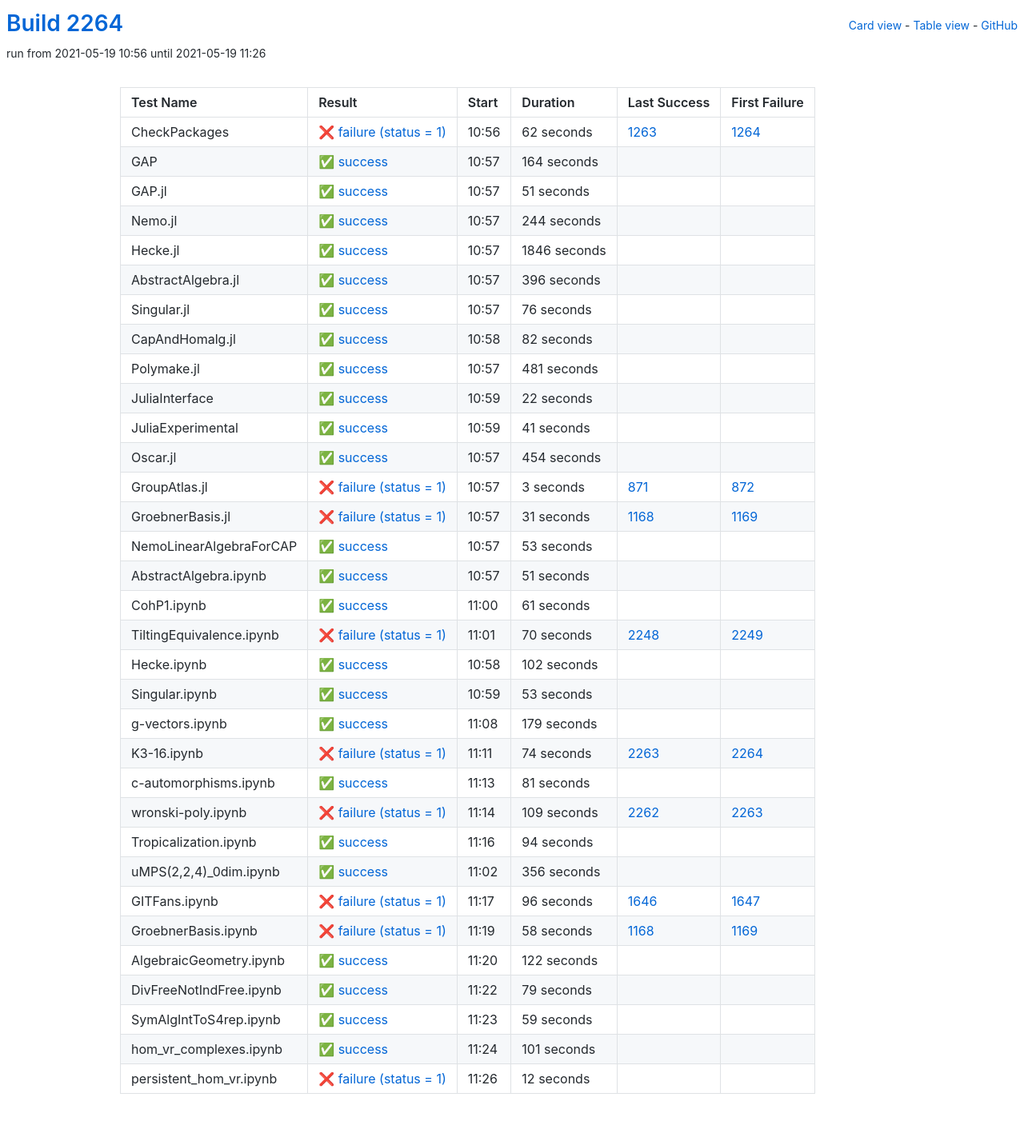
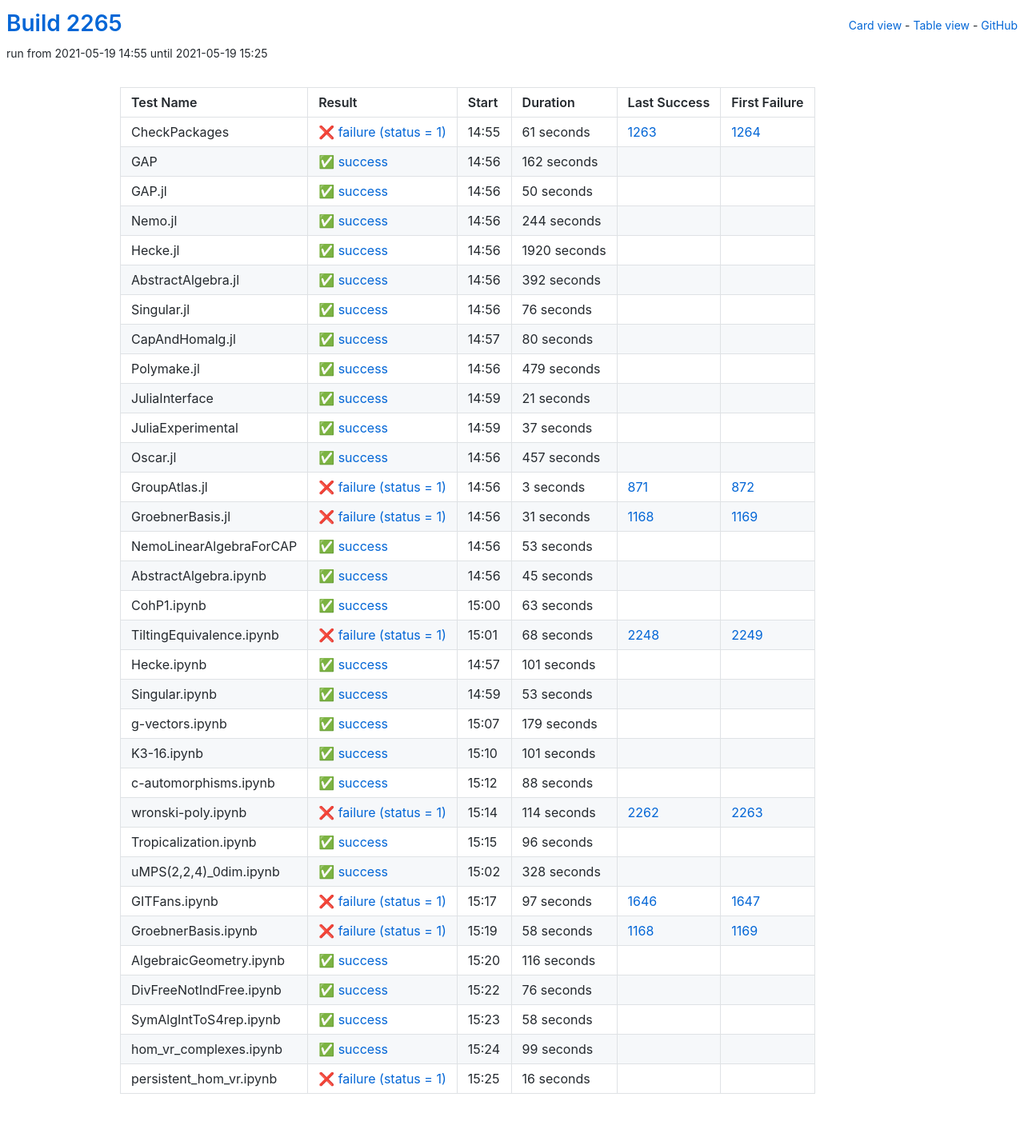
Before and after one commit to oscar-system/oscar-ci-status-stable, a Jekyll site: the page built from table.html, in a window 1280 px wide. Shown: the whole page at 80% size. Built offline with Jekyll 4.4.1, drawn with Linux system fonts in a browser that asks for light colours.

Commit message:
Build #2265

```diff
--- a/_data/ci.yml
+++ b/_data/ci.yml
@@ -1,6 +1,6 @@
 ---
-build: 2264
-build_url: https://oscarci.mathematik.uni-kl.de/job/oscar-stable/2264/
+build: 2265
+build_url: https://oscarci.mathematik.uni-kl.de/job/oscar-stable/2265/
 job: oscar-stable
 organization: oscar-system
 repo: oscar-ci-status-stable
@@ -8,44 +8,44 @@ repourl: https://github.com/oscar-system/oscar-ci-status-stable
 tests:
 - name: CheckPackages
   id: checkpackages
-  log: https://oscarci.mathematik.uni-kl.de/job/oscar-stable/2264/artifact/logs/build-2264/CheckPackages.log
-  start: 2021-05-19 10:56
+  log: https://oscarci.mathematik.uni-kl.de/job/oscar-stable/2265/artifact/logs/build-2265/CheckPackages.log
+  start: 2021-05-19 14:55
   success: false
   exitcode: 1
   status: failure
-  duration: 62
+  duration: 61
   last_success: 1263
   last_success_url: https://oscarci.mathematik.uni-kl.de/job/oscar-stable/1263/
   first_failure: 1264
   first_failure_url: https://oscarci.mathematik.uni-kl.de/job/oscar-stable/1264/
 - name: GAP
   id: gap
-  log: https://oscarci.mathematik.uni-kl.de/job/oscar-stable/2264/artifact/logs/build-2264/GAP.log
-  start: 2021-05-19 10:57
+  log: https://oscarci.mathematik.uni-kl.de/job/oscar-stable/2265/artifact/logs/build-2265/GAP.log
+  start: 2021-05-19 14:56
   success: true
   exitcode: 0
   status: success
-  duration: 164
+  duration: 162
   last_success: false
   last_success_url:
   first_failure: false
   first_failure_url:
 - name: GAP.jl
   id: gap-jl
-  log: https://oscarci.mathematik.uni-kl.de/job/oscar-stable/2264/artifact/logs/build-2264/GAP.jl.log
-  start: 2021-05-19 10:57
+  log: https://oscarci.mathematik.uni-kl.de/job/oscar-stable/2265/artifact/logs/build-2265/GAP.jl.log
+  start: 2021-05-19 14:56
   success: true
   exitcode: 0
   status: success
-  duration: 51
+  duration: 50
   last_success: false
   last_success_url:
   first_failure: false
   first_failure_url:
 - name: Nemo.jl
   id: nemo-jl
-  log: https://oscarci.mathematik.uni-kl.de/job/oscar-stable/2264/artifact/logs/build-2264/Nemo.jl.log
-  start: 2021-05-19 10:57
+  log: https://oscarci.mathematik.uni-kl.de/job/oscar-stable/2265/artifact/logs/build-2265/Nemo.jl.log
+  start: 2021-05-19 14:56
   success: true
   exitcode: 0
   status: success
@@ -56,32 +56,32 @@ tests:
   first_failure_url:
 - name: Hecke.jl
   id: hecke-jl
-  log: https://oscarci.mathematik.uni-kl.de/job/oscar-stable/2264/artifact/logs/build-2264/Hecke.jl.log
-  start: 2021-05-19 10:57
+  log: https://oscarci.mathematik.uni-kl.de/job/oscar-stable/2265/artifact/logs/build-2265/Hecke.jl.log
+  start: 2021-05-19 14:56
   success: true
   exitcode: 0
   status: success
-  duration: 1846
+  duration: 1920
   last_success: false
   last_success_url:
   first_failure: false
   first_failure_url:
 - name: AbstractAlgebra.jl
   id: abstractalgebra-jl
-  log: https://oscarci.mathematik.uni-kl.de/job/oscar-stable/2264/artifact/logs/build-2264/AbstractAlgebra.jl.log
-  start: 2021-05-19 10:57
+  log: https://oscarci.mathematik.uni-kl.de/job/oscar-stable/2265/artifact/logs/build-2265/AbstractAlgebra.jl.log
+  start: 2021-05-19 14:56
   success: true
   exitcode: 0
   status: success
-  duration: 396
+  duration: 392
   last_success: false
   last_success_url:
   first_failure: false
   first_failure_url:
 - name: Singular.jl
   id: singular-jl
-  log: https://oscarci.mathematik.uni-kl.de/job/oscar-stable/2264/artifact/logs/build-2264/Singular.jl.log
-  start: 2021-05-19 10:57
+  log: https://oscarci.mathematik.uni-kl.de/job/oscar-stable/2265/artifact/logs/build-2265/Singular.jl.log
+  start: 2021-05-19 14:56
   success: true
   exitcode: 0
   status: success
@@ -92,68 +92,68 @@ tests:
   first_failure_url:
 - name: CapAndHomalg.jl
   id: capandhomalg-jl
-  log: https://oscarci.mathematik.uni-kl.de/job/oscar-stable/2264/artifact/logs/build-2264/CapAndHomalg.jl.log
-  start: 2021-05-19 10:58
+  log: https://oscarci.mathematik.uni-kl.de/job/oscar-stable/2265/artifact/logs/build-2265/CapAndHomalg.jl.log
+  start: 2021-05-19 14:57
   success: true
   exitcode: 0
   status: success
-  duration: 82
+  duration: 80
   last_success: false
   last_success_url:
   first_failure: false
   first_failure_url:
 - name: Polymake.jl
   id: polymake-jl
-  log: https://oscarci.mathematik.uni-kl.de/job/oscar-stable/2264/artifact/logs/build-2264/Polymake.jl.log
-  start: 2021-05-19 10:57
+  log: https://oscarci.mathematik.uni-kl.de/job/oscar-stable/2265/artifact/logs/build-2265/Polymake.jl.log
+  start: 2021-05-19 14:56
   success: true
   exitcode: 0
   status: success
-  duration: 481
+  duration: 479
   last_success: false
   last_success_url:
   first_failure: false
   first_failure_url:
 - name: JuliaInterface
   id: juliainterface
-  log: https://oscarci.mathematik.uni-kl.de/job/oscar-stable/2264/artifact/logs/build-2264/JuliaInterface.log
-  start: 2021-05-19 10:59
+  log: https://oscarci.mathematik.uni-kl.de/job/oscar-stable/2265/artifact/logs/build-2265/JuliaInterface.log
+  start: 2021-05-19 14:59
   success: true
   exitcode: 0
   status: success
-  duration: 22
+  duration: 21
   last_success: false
   last_success_url:
   first_failure: false
   first_failure_url:
 - name: JuliaExperimental
   id: juliaexperimental
-  log: https://oscarci.mathematik.uni-kl.de/job/oscar-stable/2264/artifact/logs/build-2264/JuliaExperimental.log
-  start: 2021-05-19 10:59
+  log: https://oscarci.mathematik.uni-kl.de/job/oscar-stable/2265/artifact/logs/build-2265/JuliaExperimental.log
+  start: 2021-05-19 14:59
   success: true
   exitcode: 0
   status: success
-  duration: 41
+  duration: 37
   last_success: false
   last_success_url:
   first_failure: false
   first_failure_url:
 - name: Oscar.jl
   id: oscar-jl
-  log: https://oscarci.mathematik.uni-kl.de/job/oscar-stable/2264/artifact/logs/build-2264/Oscar.jl.log
-  start: 2021-05-19 10:57
+  log: https://oscarci.mathematik.uni-kl.de/job/oscar-stable/2265/artifact/logs/build-2265/Oscar.jl.log
+  start: 2021-05-19 14:56
   success: true
   exitcode: 0
   status: success
-  duration: 454
+  duration: 457
   last_success: false
   last_success_url:
   first_failure: false
   first_failure_url:
 - name: GroupAtlas.jl
   id: groupatlas-jl
-  log: https://oscarci.mathematik.uni-kl.de/job/oscar-stable/2264/artifact/logs/build-2264/GroupAtlas.jl.log
-  start: 2021-05-19 10:57
+  log: https://oscarci.mathematik.uni-kl.de/job/oscar-stable/2265/artifact/logs/build-2265/GroupAtlas.jl.log
+  start: 2021-05-19 14:56
   success: false
   exitcode: 1
   status: failure
@@ -164,8 +164,8 @@ tests:
   first_failure_url: https://oscarci.mathematik.uni-kl.de/job/oscar-stable/872/
 - name: GroebnerBasis.jl
   id: groebnerbasis-jl
-  log: https://oscarci.mathematik.uni-kl.de/job/oscar-stable/2264/artifact/logs/build-2264/GroebnerBasis.jl.log
-  start: 2021-05-19 10:57
+  log: https://oscarci.mathematik.uni-kl.de/job/oscar-stable/2265/artifact/logs/build-2265/GroebnerBasis.jl.log
+  start: 2021-05-19 14:56
   success: false
   exitcode: 1
   status: failure
@@ -176,8 +176,8 @@ tests:
   first_failure_url: https://oscarci.mathematik.uni-kl.de/job/oscar-stable/1169/
 - name: NemoLinearAlgebraForCAP
   id: nemolinearalgebraforcap
-  log: https://oscarci.mathematik.uni-kl.de/job/oscar-stable/2264/artifact/logs/build-2264/NemoLinearAlgebraForCAP.log
-  start: 2021-05-19 10:57
+  log: https://oscarci.mathematik.uni-kl.de/job/oscar-stable/2265/artifact/logs/build-2265/NemoLinearAlgebraForCAP.log
+  start: 2021-05-19 14:56
   success: true
   exitcode: 0
   status: success
@@ -188,56 +188,56 @@ tests:
   first_failure_url:
 - name: AbstractAlgebra.ipynb
   id: abstractalgebra-ipynb
-  log: https://oscarci.mathematik.uni-kl.de/job/oscar-stable/2264/artifact/logs/build-2264/AbstractAlgebra.ipynb.log
-  start: 2021-05-19 10:57
+  log: https://oscarci.mathematik.uni-kl.de/job/oscar-stable/2265/artifact/logs/build-2265/AbstractAlgebra.ipynb.log
+  start: 2021-05-19 14:56
   success: true
   exitcode: 0
   status: success
-  duration: 51
+  duration: 45
   last_success: false
   last_success_url:
   first_failure: false
   first_failure_url:
 - name: CohP1.ipynb
   id: cohp1-ipynb
-  log: https://oscarci.mathematik.uni-kl.de/job/oscar-stable/2264/artifact/logs/build-2264/CohP1.ipynb.log
-  start: 2021-05-19 11:00
+  log: https://oscarci.mathematik.uni-kl.de/job/oscar-stable/2265/artifact/logs/build-2265/CohP1.ipynb.log
+  start: 2021-05-19 15:00
   success: true
   exitcode: 0
   status: success
-  duration: 61
+  duration: 63
   last_success: false
   last_success_url:
   first_failure: false
   first_failure_url:
 - name: TiltingEquivalence.ipynb
   id: tiltingequivalence-ipynb
-  log: https://oscarci.mathematik.uni-kl.de/job/oscar-stable/2264/artifact/logs/build-2264/TiltingEquivalence.ipynb.log
-  start: 2021-05-19 11:01
+  log: https://oscarci.mathematik.uni-kl.de/job/oscar-stable/2265/artifact/logs/build-2265/TiltingEquivalence.ipynb.log
+  start: 2021-05-19 15:01
   success: false
   exitcode: 1
   status: failure
-  duration: 70
+  duration: 68
   last_success: 2248
   last_success_url: https://oscarci.mathematik.uni-kl.de/job/oscar-stable/2248/
   first_failure: 2249
   first_failure_url: https://oscarci.mathematik.uni-kl.de/job/oscar-stable/2249/
 - name: Hecke.ipynb
   id: hecke-ipynb
-  log: https://oscarci.mathematik.uni-kl.de/job/oscar-stable/2264/artifact/logs/build-2264/Hecke.ipynb.log
-  start: 2021-05-19 10:58
+  log: https://oscarci.mathematik.uni-kl.de/job/oscar-stable/2265/artifact/logs/build-2265/Hecke.ipynb.log
+  start: 2021-05-19 14:57
   success: true
   exitcode: 0
   status: success
-  duration: 102
+  duration: 101
   last_success: false
   last_success_url:
   first_failure: false
   first_failure_url:
 - name: Singular.ipynb
   id: singular-ipynb
-  log: https://oscarci.mathematik.uni-kl.de/job/oscar-stable/2264/artifact/logs/build-2264/Singular.ipynb.log
-  start: 2021-05-19 10:59
+  log: https://oscarci.mathematik.uni-kl.de/job/oscar-stable/2265/artifact/logs/build-2265/Singular.ipynb.log
+  start: 2021-05-19 14:59
   success: true
   exitcode: 0
   status: success
@@ -248,8 +248,8 @@ tests:
   first_failure_url:
 - name: g-vectors.ipynb
   id: g-vectors-ipynb
-  log: https://oscarci.mathematik.uni-kl.de/job/oscar-stable/2264/artifact/logs/build-2264/g-vectors.ipynb.log
-  start: 2021-05-19 11:08
+  log: https://oscarci.mathematik.uni-kl.de/job/oscar-stable/2265/artifact/logs/build-2265/g-vectors.ipynb.log
+  start: 2021-05-19 15:07
   success: true
   exitcode: 0
   status: success
@@ -260,80 +260,80 @@ tests:
   first_failure_url:
 - name: K3-16.ipynb
   id: k3-16-ipynb
-  log: https://oscarci.mathematik.uni-kl.de/job/oscar-stable/2264/artifact/logs/build-2264/K3-16.ipynb.log
-  start: 2021-05-19 11:11
-  success: false
-  exitcode: 1
-  status: failure
-  duration: 74
-  last_success: 2263
-  last_success_url: https://oscarci.mathematik.uni-kl.de/job/oscar-stable/2263/
-  first_failure: 2264
-  first_failure_url: https://oscarci.mathematik.uni-kl.de/job/oscar-stable/2264/
-- name: c-automorphisms.ipynb
-  id: c-automorphisms-ipynb
-  log: https://oscarci.mathematik.uni-kl.de/job/oscar-stable/2264/artifact/logs/build-2264/c-automorphisms.ipynb.log
-  start: 2021-05-19 11:13
+  log: https://oscarci.mathematik.uni-kl.de/job/oscar-stable/2265/artifact/logs/build-2265/K3-16.ipynb.log
+  start: 2021-05-19 15:10
   success: true
   exitcode: 0
   status: success
-  duration: 81
+  duration: 101
+  last_success: false
+  last_success_url:
+  first_failure: false
+  first_failure_url:
+- name: c-automorphisms.ipynb
+  id: c-automorphisms-ipynb
+  log: https://oscarci.mathematik.uni-kl.de/job/oscar-stable/2265/artifact/logs/build-2265/c-automorphisms.ipynb.log
+  start: 2021-05-19 15:12
+  success: true
+  exitcode: 0
+  status: success
+  duration: 88
   last_success: false
   last_success_url:
   first_failure: false
   first_failure_url:
 - name: wronski-poly.ipynb
   id: wronski-poly-ipynb
-  log: https://oscarci.mathematik.uni-kl.de/job/oscar-stable/2264/artifact/logs/build-2264/wronski-poly.ipynb.log
-  start: 2021-05-19 11:14
+  log: https://oscarci.mathematik.uni-kl.de/job/oscar-stable/2265/artifact/logs/build-2265/wronski-poly.ipynb.log
+  start: 2021-05-19 15:14
   success: false
   exitcode: 1
   status: failure
-  duration: 109
+  duration: 114
   last_success: 2262
   last_success_url: https://oscarci.mathematik.uni-kl.de/job/oscar-stable/2262/
   first_failure: 2263
   first_failure_url: https://oscarci.mathematik.uni-kl.de/job/oscar-stable/2263/
 - name: Tropicalization.ipynb
   id: tropicalization-ipynb
-  log: https://oscarci.mathematik.uni-kl.de/job/oscar-stable/2264/artifact/logs/build-2264/Tropicalization.ipynb.log
-  start: 2021-05-19 11:16
+  log: https://oscarci.mathematik.uni-kl.de/job/oscar-stable/2265/artifact/logs/build-2265/Tropicalization.ipynb.log
+  start: 2021-05-19 15:15
   success: true
   exitcode: 0
   status: success
-  duration: 94
+  duration: 96
   last_success: false
   last_success_url:
   first_failure: false
   first_failure_url:
 - name: uMPS(2,2,4)_0dim.ipynb
   id: umps-2-2-4-0dim-ipynb
-  log: https://oscarci.mathematik.uni-kl.de/job/oscar-stable/2264/artifact/logs/build-2264/uMPS-2-2-4-_0dim.ipynb.log
-  start: 2021-05-19 11:02
+  log: https://oscarci.mathematik.uni-kl.de/job/oscar-stable/2265/artifact/logs/build-2265/uMPS-2-2-4-_0dim.ipynb.log
+  start: 2021-05-19 15:02
   success: true
   exitcode: 0
   status: success
-  duration: 356
+  duration: 328
   last_success: false
   last_success_url:
   first_failure: false
   first_failure_url:
 - name: GITFans.ipynb
   id: gitfans-ipynb
-  log: https://oscarci.mathematik.uni-kl.de/job/oscar-stable/2264/artifact/logs/build-2264/GITFans.ipynb.log
-  start: 2021-05-19 11:17
+  log: https://oscarci.mathematik.uni-kl.de/job/oscar-stable/2265/artifact/logs/build-2265/GITFans.ipynb.log
+  start: 2021-05-19 15:17
   success: false
   exitcode: 1
   status: failure
-  duration: 96
+  duration: 97
   last_success: 1646
   last_success_url: https://oscarci.mathematik.uni-kl.de/job/oscar-stable/1646/
   first_failure: 1647
   first_failure_url: https://oscarci.mathematik.uni-kl.de/job/oscar-stable/1647/
 - name: GroebnerBasis.ipynb
   id: groebnerbasis-ipynb
-  log: https://oscarci.mathematik.uni-kl.de/job/oscar-stable/2264/artifact/logs/build-2264/GroebnerBasis.ipynb.log
-  start: 2021-05-19 11:19
+  log: https://oscarci.mathematik.uni-kl.de/job/oscar-stable/2265/artifact/logs/build-2265/GroebnerBasis.ipynb.log
+  start: 2021-05-19 15:19
   success: false
   exitcode: 1
   status: failure
@@ -344,60 +344,60 @@ tests:
   first_failure_url: https://oscarci.mathematik.uni-kl.de/job/oscar-stable/1169/
 - name: AlgebraicGeometry.ipynb
   id: algebraicgeometry-ipynb
-  log: https://oscarci.mathematik.uni-kl.de/job/oscar-stable/2264/artifact/logs/build-2264/AlgebraicGeometry.ipynb.log
-  start: 2021-05-19 11:20
+  log: https://oscarci.mathematik.uni-kl.de/job/oscar-stable/2265/artifact/logs/build-2265/AlgebraicGeometry.ipynb.log
+  start: 2021-05-19 15:20
   success: true
   exitcode: 0
   status: success
-  duration: 122
+  duration: 116
   last_success: false
   last_success_url:
   first_failure: false
   first_failure_url:
 - name: DivFreeNotIndFree.ipynb
   id: divfreenotindfree-ipynb
-  log: https://oscarci.mathematik.uni-kl.de/job/oscar-stable/2264/artifact/logs/build-2264/DivFreeNotIndFree.ipynb.log
-  start: 2021-05-19 11:22
+  log: https://oscarci.mathematik.uni-kl.de/job/oscar-stable/2265/artifact/logs/build-2265/DivFreeNotIndFree.ipynb.log
+  start: 2021-05-19 15:22
   success: true
   exitcode: 0
   status: success
-  duration: 79
+  duration: 76
   last_success: false
   last_success_url:
   first_failure: false
   first_failure_url:
 - name: SymAlgIntToS4rep.ipynb
   id: symalginttos4rep-ipynb
-  log: https://oscarci.mathematik.uni-kl.de/job/oscar-stable/2264/artifact/logs/build-2264/SymAlgIntToS4rep.ipynb.log
-  start: 2021-05-19 11:23
+  log: https://oscarci.mathematik.uni-kl.de/job/oscar-stable/2265/artifact/logs/build-2265/SymAlgIntToS4rep.ipynb.log
+  start: 2021-05-19 15:23
   success: true
   exitcode: 0
   status: success
-  duration: 59
+  duration: 58
   last_success: false
   last_success_url:
   first_failure: false
   first_failure_url:
 - name: hom_vr_complexes.ipynb
   id: hom-vr-complexes-ipynb
-  log: https://oscarci.mathematik.uni-kl.de/job/oscar-stable/2264/artifact/logs/build-2264/hom_vr_complexes.ipynb.log
-  start: 2021-05-19 11:24
+  log: https://oscarci.mathematik.uni-kl.de/job/oscar-stable/2265/artifact/logs/build-2265/hom_vr_complexes.ipynb.log
+  start: 2021-05-19 15:24
   success: true
   exitcode: 0
   status: success
-  duration: 101
+  duration: 99
   last_success: false
   last_success_url:
   first_failure: false
   first_failure_url:
 - name: persistent_hom_vr.ipynb
   id: persistent-hom-vr-ipynb
-  log: https://oscarci.mathematik.uni-kl.de/job/oscar-stable/2264/artifact/logs/build-2264/persistent_hom_vr.ipynb.log
-  start: 2021-05-19 11:26
+  log: https://oscarci.mathematik.uni-kl.de/job/oscar-stable/2265/artifact/logs/build-2265/persistent_hom_vr.ipynb.log
+  start: 2021-05-19 15:25
   success: false
   exitcode: 1
   status: failure
-  duration: 12
+  duration: 16
   last_success: false
   last_success_url:
   first_failure: false
```
Also changed, not shown: README.md.
